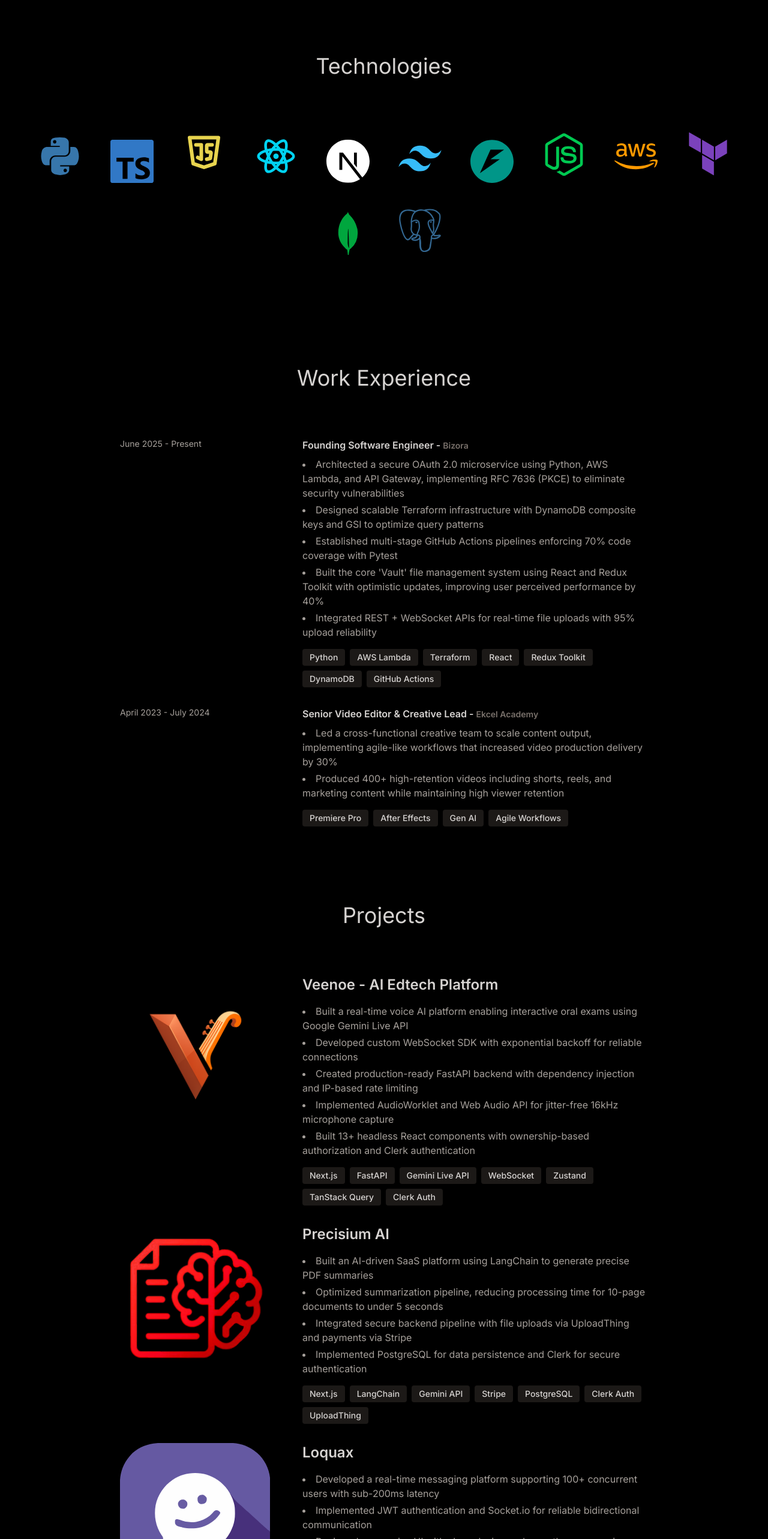
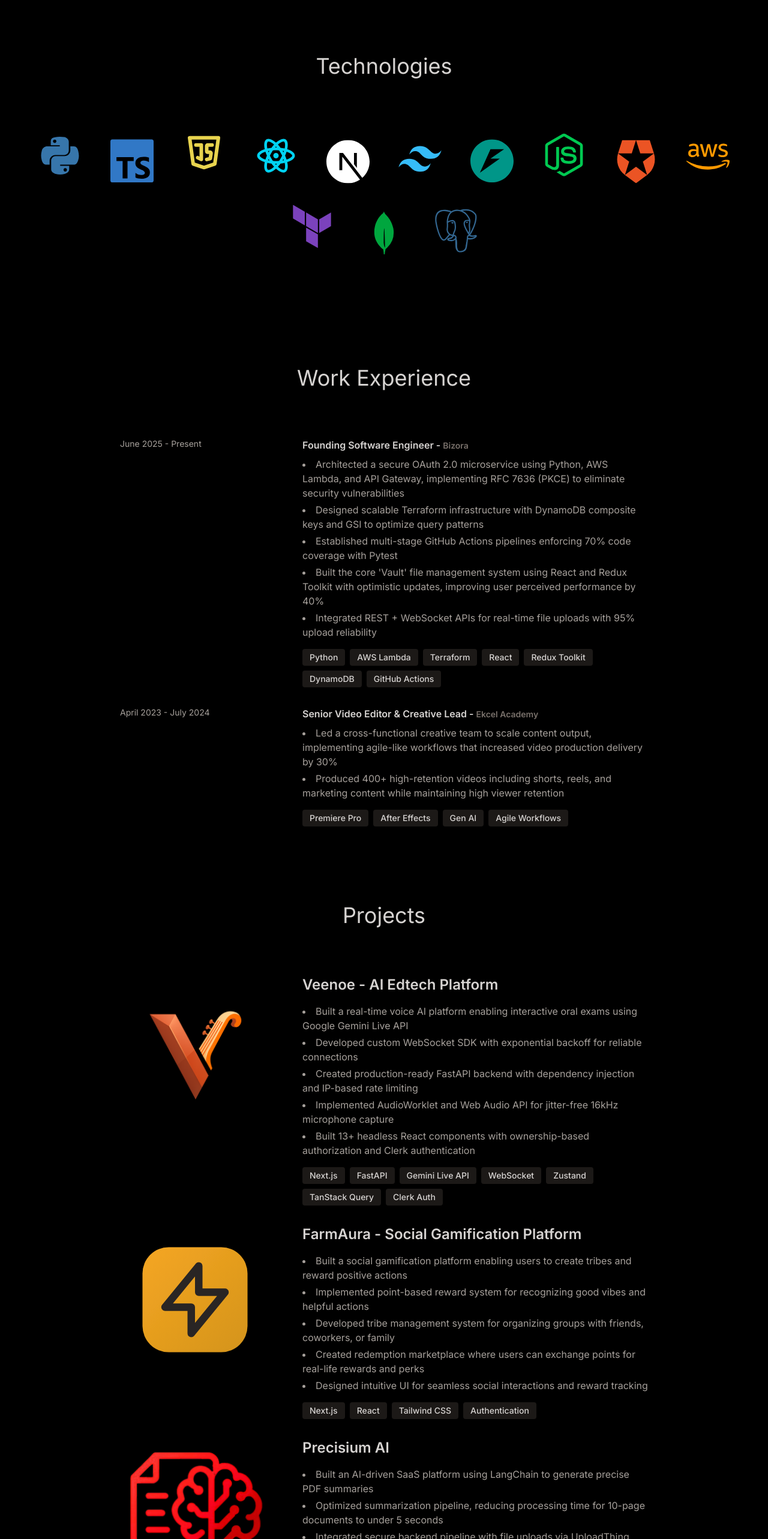
Before and after one commit to kaushalkrsna1602/kaushal-kumar, a React (Vite) app: page / in a window 1280 px wide. Shown: the part 943-3509 px from the top of the page at 60% size. Built offline with nearby package versions, Linux system fonts and the light colour scheme.

Commit message:
added farmaura and oauth (#1)

```diff
--- a/src/components/Technologies.jsx
+++ b/src/components/Technologies.jsx
@@ -1,7 +1,7 @@
 import React from 'react'
 import { FaNodeJs, FaAws, FaPython } from 'react-icons/fa6'
 import { RiReactjsLine, RiTailwindCssFill } from 'react-icons/ri'
-import { SiMongodb, SiNextdotjs, SiTypescript, SiPostgresql, SiTerraform, SiFastapi } from 'react-icons/si'
+import { SiMongodb, SiNextdotjs, SiTypescript, SiPostgresql, SiTerraform, SiFastapi, SiAuth0 } from 'react-icons/si'
 import { TbBrandJavascript } from 'react-icons/tb'
 import { motion } from 'framer-motion'
 
@@ -96,6 +96,15 @@ const Technologies = () => {
                     <FaNodeJs className='text-7xl text-green-500' />
                 </motion.div>
 
+                {/* Authentication */}
+                <motion.div
+                    initial="initial"
+                    animate="animate"
+                    variants={iconVariants(3.5)}
+                    className='p-4'>
+                    <SiAuth0 className='text-7xl text-[#EB5424]' />
+                </motion.div>
+
                 {/* Infrastructure */}
                 <motion.div
                     initial="initial"
--- a/src/constants/index.js
+++ b/src/constants/index.js
@@ -4,6 +4,7 @@ import project3 from "../assets/logo.png";
 import project4 from "../assets/projects/chat-bot.png";
 import project5 from "../assets/projects/project5.PNG";
 import veenoImg from "../assets/projects/veeno png.png";
+import farmAuraImg from "../assets/projects/farmaura.svg";
 
 export const HERO_CONTENT = `I'm a Founding Software Engineer focused on building high-performance, scalable web applications using serverless architecture. With hands-on experience in React, Redux Toolkit, Next.js, FastAPI, AWS Lambda, DynamoDB, and TypeScript. I specialize in real-time systems, OAuth 2.0 integrations, and AI-powered features using the Gemini Live API and LangChain. I thrive on solving real-world problems with clean, efficient code—known for taking ownership and getting things done.`;
 
@@ -57,6 +58,24 @@ export const PROJECTS = [
     ],
     link: "https://veenoe.com/",
     resumeLink: "https://storage.googleapis.com/acciojob-user-content/resumes/f7e8a5c9-7c1b-48d8-b185-10b278c18668-Kaushal%20Kumar%20Resume.pdf"
+  },
+  {
+    title: "FarmAura - Social Gamification Platform",
+    image: farmAuraImg,
+    description: [
+      "Built a social gamification platform enabling users to create tribes and reward positive actions",
+      "Implemented point-based reward system for recognizing good vibes and helpful actions",
+      "Developed tribe management system for organizing groups with friends, coworkers, or family",
+      "Created redemption marketplace where users can exchange points for real-life rewards and perks",
+      "Designed intuitive UI for seamless social interactions and reward tracking"
+    ],
+    technologies: [
+      "Next.js",
+      "React",
+      "Tailwind CSS",
+      "Authentication"
+    ],
+    link: "https://farmaura.vercel.app/"
   },
   {
     title: "Precisium AI",
```
Also changed, not shown: src/assets/projects/farmaura.svg (added).
